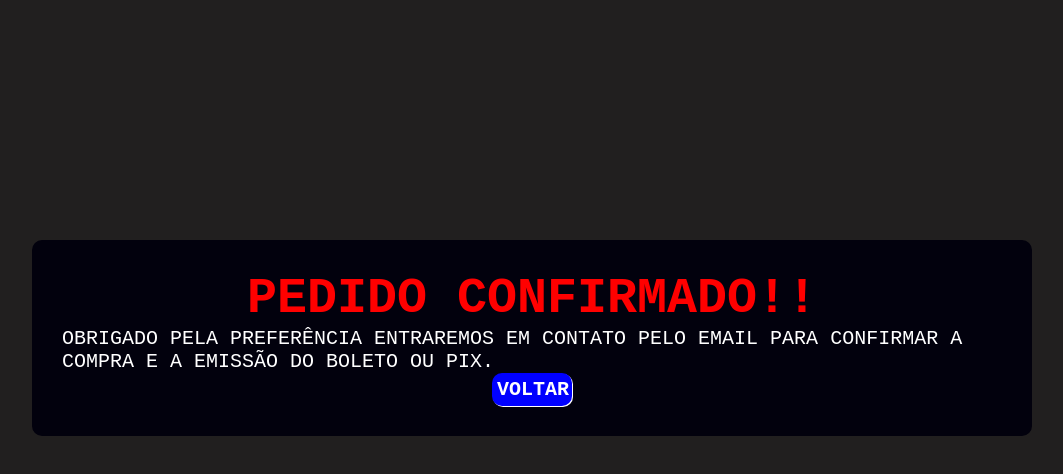
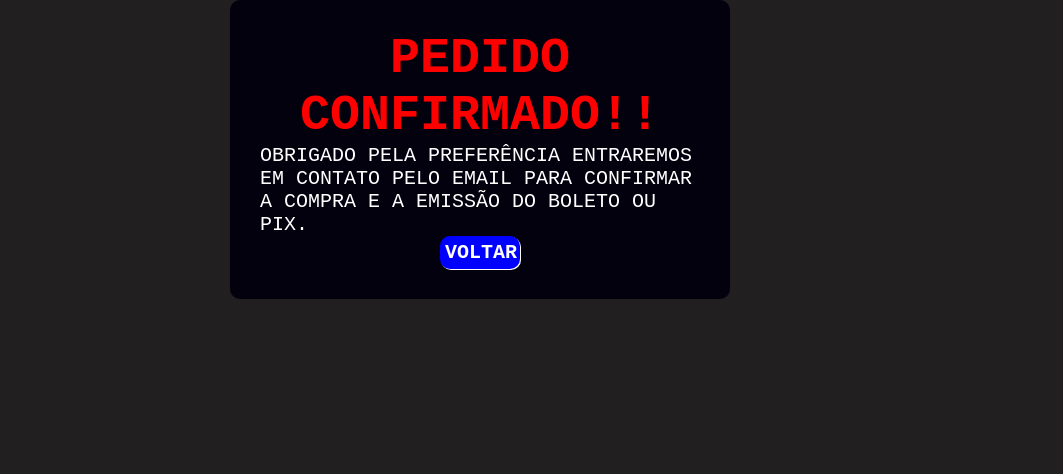
Before and after one commit to marcosfrancomarinho/gameStore, a plain HTML site: page alert.html in a window 1280 px wide. Shown: the whole page, without its empty margins (160-1223 px from the left). Drawn offline with Linux system fonts and the light colour scheme.

Commit message:
Update alert.html

```diff
--- a/alert.html
+++ b/alert.html
@@ -16,15 +16,13 @@
 
         }
         div {
-            max-width: 1000px;
+            max-width: 500px;
             background-color: rgb(2, 1, 13);
             margin: auto;
             color: white;
             overflow: hidden;
             font-family: 'VT323', monospace;
-            position: absolute;
-            top:30%;
-            left: 15%;
+            position: static;
             padding: 30px;
             margin-bottom: 20px;
             border-radius: 10px;
```
